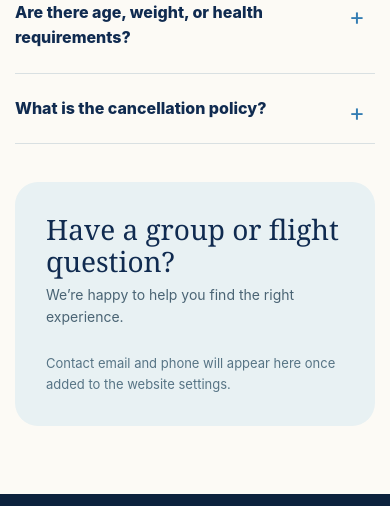
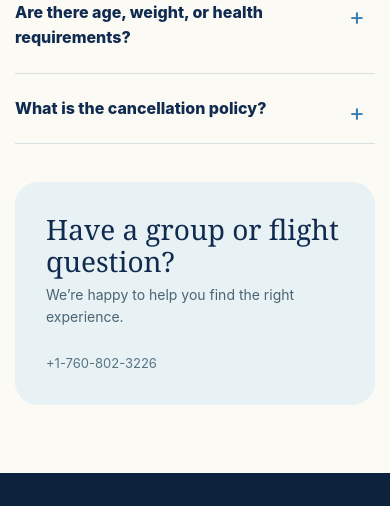
Before and after one commit to KulaSoftware/montana-sky-website, a plain HTML site: page public/assets/index.html in a window 390 px wide. Shown: the part 7225-7731 px from the top of the page. Drawn offline with Linux system fonts and the light colour scheme.

Commit message:
Add contact phone number to contact panel
Updated contact information in the contact panel.

```diff
--- a/public/assets/index.html
+++ b/public/assets/index.html
@@ -288,7 +288,7 @@
       <details><summary>What is the cancellation policy?</summary><p>Cancellation periods and any applicable credits or refund terms will be provided in Montana Sky’s booking conditions. Please review them before completing your reservation.</p></details>
     </div>
   </div>
-  <div class="contact-panel"><div><h3>Have a group or flight question?</h3><p>We’re happy to help you find the right experience.</p></div><div id="contactMethods"><span class="pending-contact">Contact email and phone will appear here once added to the website settings.</span></div></div>
+  <div class="contact-panel"><div><h3>Have a group or flight question?</h3><p>We’re happy to help you find the right experience.</p></div><div id="contactMethods"><span class="pending-contact">+1-760-802-3226</span></div></div>
   </div>
 </section>
 </main>
```
